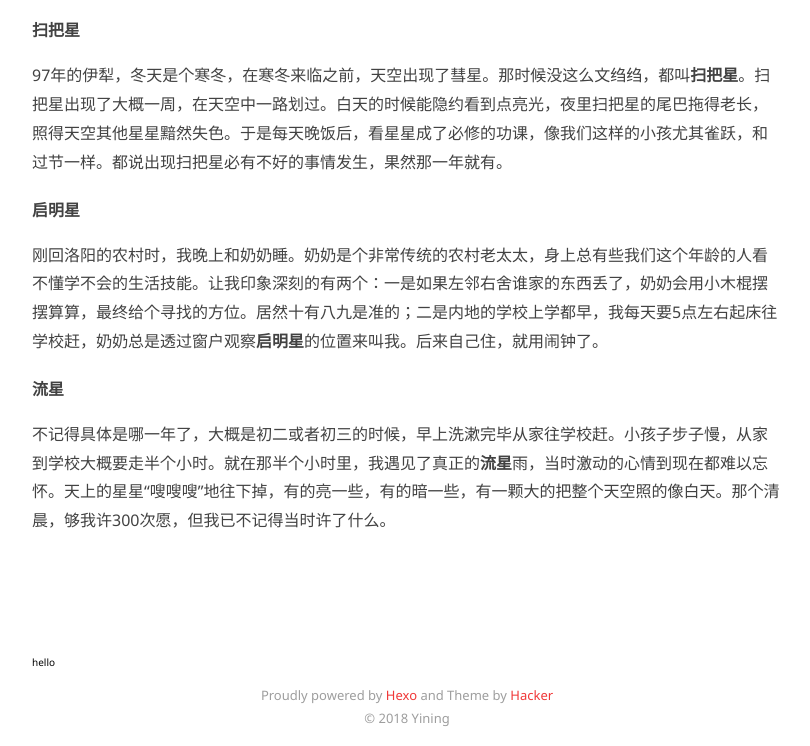
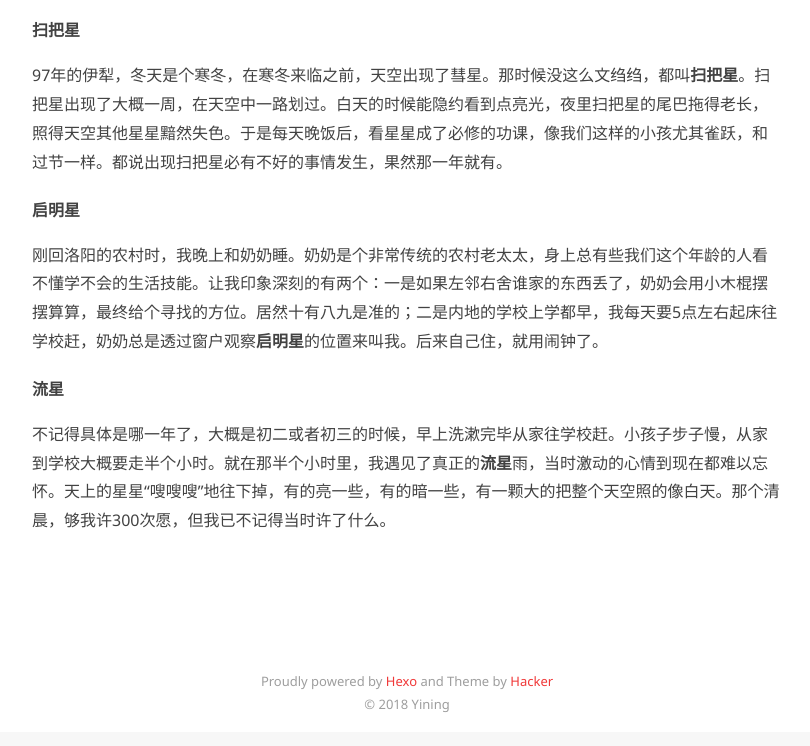
Before and after one commit to houyining/houyining.github.io, a plain HTML site: page 2017/09/25/Hi/index.html in a window 1280 px wide. Shown: the part 519-1265 px from the top of the page, without its empty margins (233-1043 px from the left). Drawn offline with Linux system fonts and the light colour scheme; a script that the page names is missing.

Commit message:
Site updated: 2018-05-14 15:52:17

```diff
--- a/2017/09/25/Hi/index.html
+++ b/2017/09/25/Hi/index.html
@@ -106,7 +106,6 @@
   </div>
 </article>
 
-  <div>hello</div>
 
 	<div id="lv-container" data-id="city" data-uid="MTAyMC8zNjQ4My8xMzAxOA==">
 	<script type="text/javascript">
```
Also changed, not shown: 2017/09/25/Why-I-bought-Apple-Watch-Series-3/index.html (+0 -1 lines), 2017/09/29/Comment-of-Amusing-Ourselves-to-Death/index.html (+0 -1 lines), 2017/09/30/Good-Format-Bad-Content/index.html (+0 -1 lines), 2017/10/01/Employee-Paradox/index.html (+0 -1 lines), 2017/12/13/Comment-of-Free-to-Choose/index.html (+0 -1 lines), 2018/01/12/Unicode-and-UTF-8/index.html (+0 -1 lines), 2018/05/12/New-Evidence-of-the-Mastery-of-Artificial-Intelligence-Technology-in-Ancient-China/index.html (+0 -1 lines).
